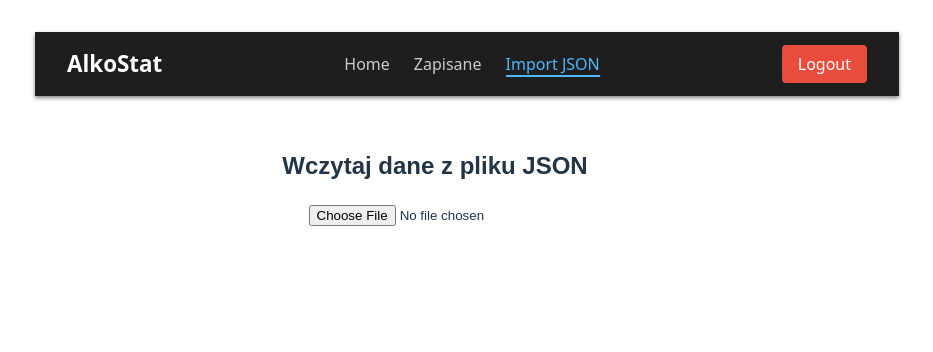
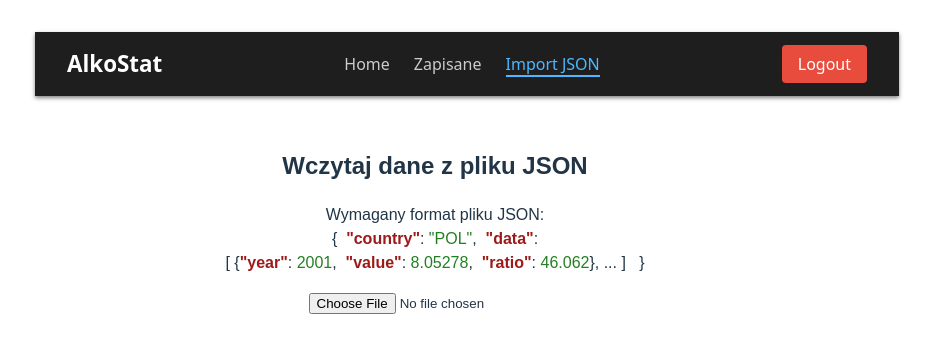
Before and after one commit to kkard2/integration, a React (Vite) app in the folder client/: page /import-json in a window 1280 px wide. Shown: the top 352 px of the page, without its empty margins (205-1138 px from the left). Built offline with nearby package versions, Linux system fonts and the light colour scheme; sample sign-in values are in the browser's storage.

Commit message:
import/export json

```diff
--- a/client/src/App.css
+++ b/client/src/App.css
@@ -262,3 +262,16 @@
     flex-direction: column;
     gap: 10px;
 }
+
+.format-info {
+    margin-bottom: 15px;
+}
+
+.format-info .key {
+    color: #9e1919;
+    font-weight: bold;
+}
+
+.format-info .value {
+    color: #228022;
+}
--- a/client/src/components/ImportJson.jsx
+++ b/client/src/components/ImportJson.jsx
@@ -1,6 +1,7 @@
 import React, {useState} from 'react';
 import {LineChart, Line, XAxis, YAxis, CartesianGrid, Tooltip, Legend} from 'recharts';
 import Navbar from "./Navbar.jsx";
+import '../App.css'
 
 export default function ImportJson() {
     const [fileData, setFileData] = useState(null);
@@ -44,6 +45,30 @@ export default function ImportJson() {
             <div className="container">
                 <h2>Wczytaj dane z pliku JSON</h2>
 
+                <div className="format-info">
+                    <p>
+                        Wymagany format pliku JSON:
+                        <br />
+                        &#123;
+                        &nbsp;
+                        <span className="key">"country"</span>: <span className="value">"POL"</span>, &nbsp;
+                        <span className="key">"data"</span>:
+                        <br />
+                        [&nbsp;&#123;
+                        <span className="key">"year"</span>: <span className="value">2001</span>,
+                        &nbsp;
+                        <span className="key">"value"</span>: <span className="value">8.05278</span>,
+                        &nbsp;
+                        <span className="key">"ratio"</span>: <span className="value">46.062</span>
+                        &#125;,
+                        ...
+                        ]
+                        &nbsp;
+                        &#125;
+                    </p>
+                </div>
+
+
                 <input type="file" accept=".json" onChange={handleFileUpload}/>
 
                 {error && <div style={{color: 'red'}}>{error}</div>}
@@ -56,34 +81,15 @@ export default function ImportJson() {
                                 width={700}
                                 height={350}
                                 data={chartData}
-                                margin={{
-                                    top: 5,
-                                    right: 20,
-                                    bottom: 25,
-                                    left: 25,
-                                }}
+                                margin={{top: 5, right: 20, bottom: 25, left: 25}}
                             >
                                 <CartesianGrid stroke="#ccc"/>
                                 <XAxis dataKey="year" label={{value: 'Rok', position: 'bottom', offset: 0}}/>
                                 <YAxis label={{value: '', angle: -90, dx: -20}}/>
                                 <Tooltip/>
                                 <Legend verticalAlign="top" height={36}/>
-                                <Line
-                                    type="monotone"
-                                    dataKey="value"
-                                    name="Spożyty alkohol (per capita) w L"
-                                    stroke="#2a6df4"
-                                    strokeWidth={2}
-                                    dot={{r: 3}}
-                                />
-                                <Line
-                                    type="monotone"
-                                    dataKey="ratio"
-                                    name="Procent zatrudnienia"
-                                    stroke="#f47c2a"
-                                    strokeWidth={2}
-                                    dot={{r: 3}}
-                                />
+                                <Line type="monotone" dataKey="value" name="Spożyty alkohol (per capita) w L" stroke="#2a6df4" strokeWidth={2} dot={{r: 3}}/>
+                                <Line type="monotone" dataKey="ratio" name="Procent zatrudnienia" stroke="#f47c2a" strokeWidth={2} dot={{r: 3}}/>
                             </LineChart>
                         </div>
                     </div>
```
